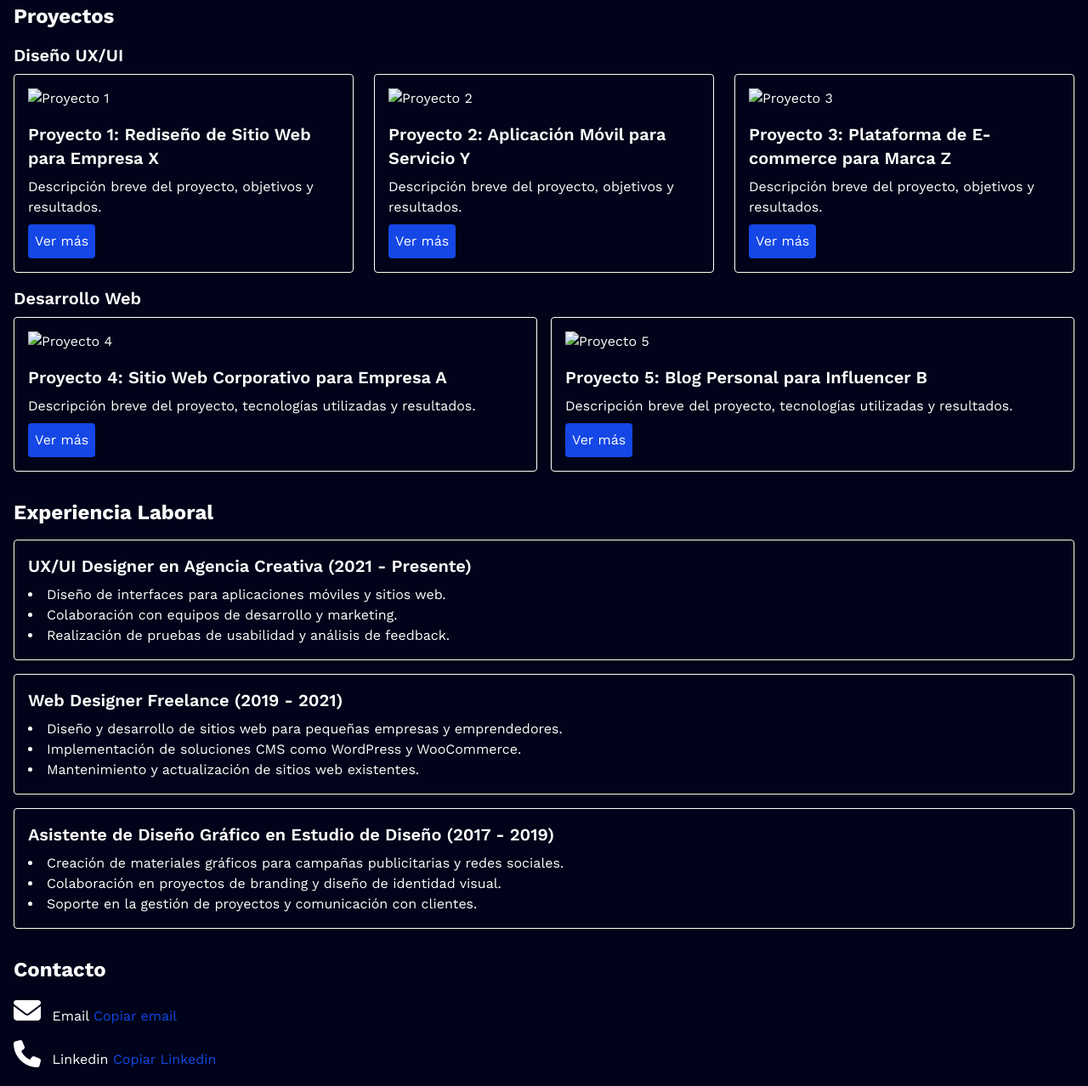
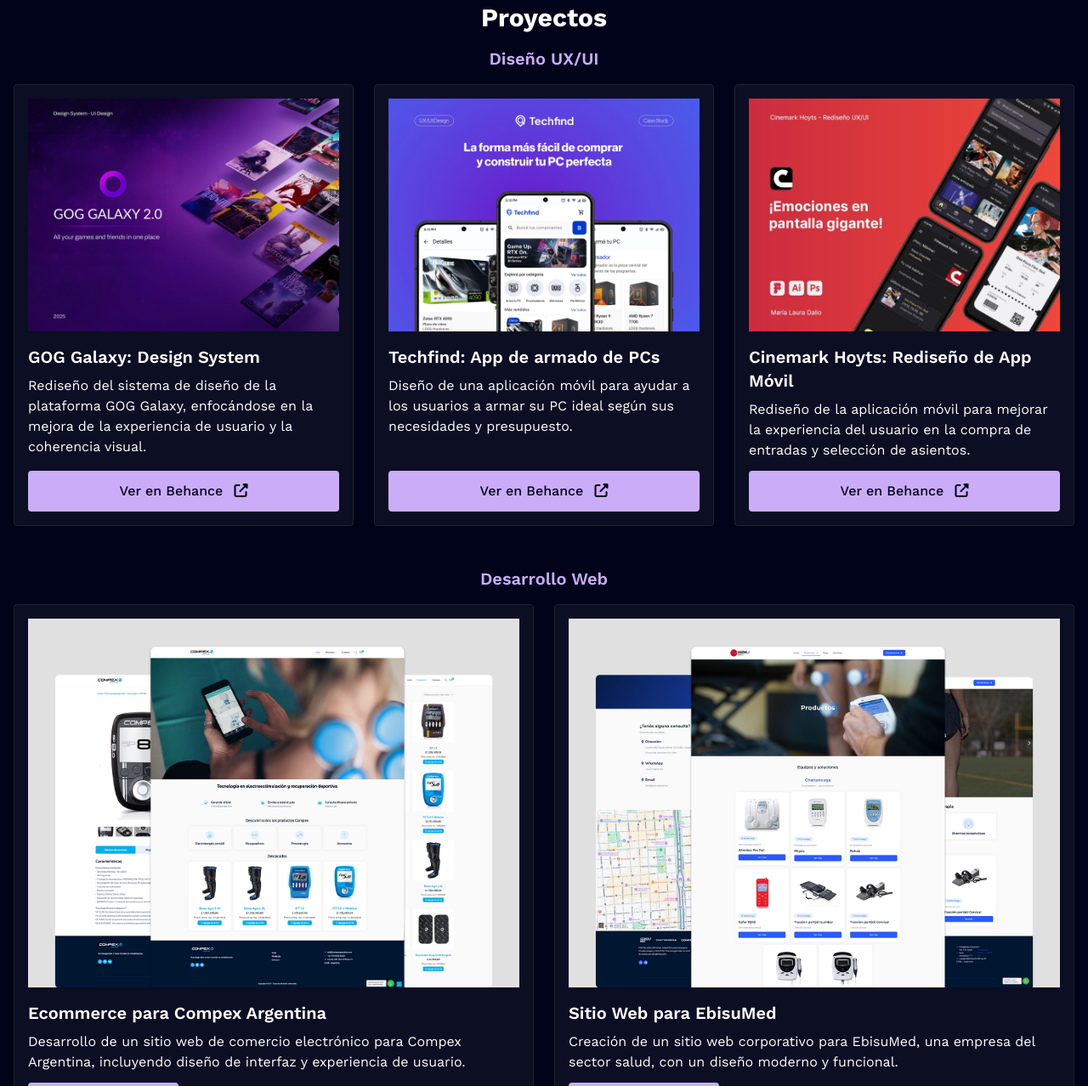
Before and after one commit to mldalio/Portfolio, a website: page pages/index.html in a window 1280 px wide. Shown: the part 1522-2800 px from the top of the page at 85% size. Drawn offline with nearby package versions, Linux system fonts and the light colour scheme.

Commit message:
agregado de contenido

```diff
--- a/pages/index.html
+++ b/pages/index.html
@@ -11,7 +11,7 @@
 </head>
 <header>
     <nav
-        class="fixed top-10 left-1/2 -translate-x-1/2 shadow-lg rounded-2xl flex gap-6 items-center bg-nav border-1 border-nav-stroke text-white p-6 z-50">
+        class="fixed top-10 left-1/2 -translate-x-1/2 shadow-lg rounded-2xl flex gap-6 items-center bg-cards/90 border-1 border-cards-stroke text-white p-6 z-50 blurred-backdrop">
         <ul class="flex space-x-4">
             <li>
                 <a href="#" class="text-primary hover:font-bold">Inicio</a>
@@ -37,7 +37,7 @@
         <section class="text-center my-4">
             <img src="/assets/profile.webp" alt="María Laura Dalio" class="w-40 h-40 rounded-full mx-auto mb-4" />
             <div
-                class="flex items-center space-x-2 py-3 px-6 bg-nav border-1 border-nav-stroke text-white rounded-full justify-center w-fit mx-auto mb-6">
+                class="flex items-center space-x-2 py-3 px-6 bg-cards border-1 border-cards-stroke text-white rounded-full justify-center w-fit mx-auto mb-6">
                 <span class="relative flex h-3 w-3">
                     <span class="absolute inline-flex h-full w-full rounded-full bg-green-400 opacity-75 animate-ping">
                     </span>
@@ -63,18 +63,18 @@
 
             <div class="flex justify-center mb-4">
                 <a href="https://www.behance.net/marialauradalio" target="_blank"
-                    class="bg-nav text-white px-4 py-2 rounded hover:text-primary flex items-center space-x-2 ml-4 border-1 border-nav-stroke">
+                    class="bg-cards text-white px-4 py-2 rounded hover:text-primary flex items-center space-x-2 ml-4 border-1 border-cards-stroke">
                     <span>Behance</span>
                     <i class="fab fa-behance fa"></i>
                 </a>
                 <a href="https://github.com/marialauradalio" target="_blank"
-                    class="bg-nav text-white px-4 py-2 rounded hover:text-primary flex items-center space-x-2 ml-4 border-1 border-nav-stroke">
+                    class="bg-cards text-white px-4 py-2 rounded hover:text-primary flex items-center space-x-2 ml-4 border-1 border-cards-stroke">
                     <span>GitHub</span>
                     <i class="fab fa-github fa"></i>
                 </a>
 
                 <a href="https://www.linkedin.com/in/marialauradalio/" target="_blank"
-                    class="bg-nav text-white px-4 py-2 rounded hover:text-primary flex items-center space-x-2 ml-4 border-1 border-nav-stroke">
+                    class="bg-cards text-white px-4 py-2 rounded hover:text-primary flex items-center space-x-2 ml-4 border-1 border-cards-stroke">
                     <span>Linkedin</span>
                     <i class="fab fa-linkedin fa"></i>
                 </a>
@@ -342,21 +342,21 @@
         <section class="my-12">
             <h2 class="text-3xl font-bold mb-6 text-center">Servicios</h2>
             <div class="max-w-full mx-auto grid grid-cols-1 md:grid-cols-2 lg:grid-cols-3 gap-6">
-                <div class="p-6 bg-nav border border-nav-stroke rounded-lg shadow hover:shadow-lg transition-shadow duration-300">
+                <div class="p-6 bg-cards border border-cards-stroke rounded-lg shadow hover:shadow-lg transition-shadow duration-300">
                     <img src="/assets/dg.webp" alt="Diseño Gráfico" class="mb-4 w-full h-auto object-cover rounded">
                     <h3 class="text-xl font-semibold mb-2">Diseño Gráfico</h3>
                     <p class="text-gray-300">Diseño de contenido digital para redes sociales y creación de materiales promocionales que
                         fortalecen la comunicación de marca. Propuestas visuales claras y atractivas, pensadas para
                         transmitir mensajes de manera efectiva.</p>
                 </div>
-                <div class="p-6 bg-nav border border-nav-stroke rounded-lg shadow hover:shadow-lg transition-shadow duration-300">
+                <div class="p-6 bg-cards border border-cards-stroke rounded-lg shadow hover:shadow-lg transition-shadow duration-300">
                     <img src="/assets/uxui.webp" alt="Diseño UX/UI" class="mb-4 w-full h-auto object-cover rounded">
                     <h3 class="text-xl font-semibold mb-2">Diseño UX/UI</h3>
                     <p class="text-gray-300">Diseño de interfaces digitales intuitivas y atractivas, con foco en la experiencia de usuario. Se
                         aplican buenas prácticas de UX/UI, sistemas de componentes en Figma y prototipado para lograr
                         productos consistentes, escalables y fáciles de usar.</p>
                 </div>
-                <div class="p-6 bg-nav border border-nav-stroke rounded-lg shadow hover:shadow-lg transition-shadow duration-300">
+                <div class="p-6 bg-cards border border-cards-stroke rounded-lg shadow hover:shadow-lg transition-shadow duration-300">
                     <img src="/assets/web.webp" alt="Desarrollo Web" class="mb-4 w-full h-auto object-cover rounded">
                     <h3 class="text-xl font-semibold mb-2">Desarrollo Web</h3>
                     <p class="text-gray-300">Creación de sitios web modernos y funcionales, adaptados a cada proyecto. Se integran WordPress,
@@ -366,133 +366,137 @@
             </div>
         </section>
 
-
-
-        <section class="my-8">
-            <h2 class="text-2xl font-bold mb-4">Proyectos</h2>
+        <section class="my-12">
+            <h2 class="text-3xl font-bold mb-4 text-center">Proyectos</h2>
             <div class="my-4">
-                <h3 class="text-xl font-semibold mb-2">Diseño UX/UI</h3>
-                <div class="grid grid-cols-1 md:grid-cols-3 lg:grid-cols-3 gap-6">
-                    <div class="p-4 border rounded shadow">
-                        <img src="/assets/proyecto1.png" alt="Proyecto 1" class="mb-4" />
+                <h3 class="text-xl text-center text-primary font-semibold mb-4">Diseño UX/UI</h3>
+                <div class="grid grid-cols-1 md:grid-cols-2 lg:grid-cols-3 gap-6">
+                    <div class="p-4 bg-cards border border-cards-stroke rounded shadow flex flex-col ">
+                        <img src="/assets/gog.webp" alt="GOG Galaxy Design System" class="mb-4 w-full h-auto object-cover" />
                         <h3 class="text-xl font-semibold mb-2">
-                            Proyecto 1: Rediseño de Sitio Web para Empresa X
+                            GOG Galaxy: Design System
                         </h3>
-                        <p>Descripción breve del proyecto, objetivos y resultados.</p>
-                        <button class="mt-2 p-2 bg-blue-700 text-white rounded hover:bg-blue-800">
-                            Ver más
+                        <p>Rediseño del sistema de diseño de la plataforma GOG Galaxy, enfocándose en la
+                            mejora de la experiencia de usuario y la coherencia visual.</p>
+                        <div class="mt-auto">
+                        <button class="mt-3 p-3 w-full bg-primary text-bg font-medium rounded hover:bg-primary-hover cursor-pointer">
+                            Ver en Behance
+                            <i class="fas fa-external-link-alt ml-2"></i>
                         </button>
+                        </div>
                     </div>
-                    <div class="p-4 border rounded shadow">
-                        <img src="/assets/proyecto2.png" alt="Proyecto 2" class="mb-4" />
+                    <div class="p-4 bg-cards border border-cards-stroke rounded shadow flex flex-col">
+                        <img src="/assets/techfind.webp" alt="Tech Find App de armado de PCs" class="mb-4 w-full h-auto object-cover" />
                         <h3 class="text-xl font-semibold mb-2">
-                            Proyecto 2: Aplicación Móvil para Servicio Y
+                            Techfind: App de armado de PCs
                         </h3>
-                        <p>Descripción breve del proyecto, objetivos y resultados.</p>
-                        <button class="mt-2 p-2 bg-blue-700 text-white rounded hover:bg-blue-800">
-                            Ver más
+                        <p>Diseño de una aplicación móvil para ayudar a los usuarios a armar su PC ideal
+                            según sus necesidades y presupuesto.</p>
+                        <div class="mt-auto">
+                        <button class="mt-3 p-3 w-full bg-primary text-bg font-medium rounded hover:bg-primary-hover cursor-pointer">
+                            Ver en Behance
+                            <i class="fas fa-external-link-alt ml-2"></i>
                         </button>
+                        </div>
                     </div>
-                    <div class="p-4 border rounded shadow">
-                        <img src="/assets/proyecto3.png" alt="Proyecto 3" class="mb-4" />
+                    <div class="p-4 bg-cards border border-cards-stroke rounded shadow flex flex-col">
+                        <img src="/assets/cinemark.webp" alt="Cinemark Hoyts" class="mb-4 w-full h-auto object-cover" />
                         <h3 class="text-xl font-semibold mb-2">
-                            Proyecto 3: Plataforma de E-commerce para Marca Z
+                            Cinemark Hoyts: Rediseño de App Móvil
                         </h3>
-                        <p>Descripción breve del proyecto, objetivos y resultados.</p>
-                        <button class="mt-2 p-2 bg-blue-700 text-white rounded hover:bg-blue-800">
-                            Ver más
+                        <p>Rediseño de la aplicación móvil para mejorar la experiencia
+                            del usuario en la compra de entradas y selección de asientos.</p>
+                        <div class="mt-auto">
+                        <button class="mt-3 p-3 w-full bg-primary text-bg font-medium rounded hover:bg-primary-hover cursor-pointer">
+                            Ver en Behance
+                            <i class="fas fa-external-link-alt ml-2"></i>
                         </button>
+                        </div>
                     </div>
                 </div>
             </div>
-            <div class="my-4">
-                <h3 class="text-xl font-semibold mb-2">Desarrollo Web</h3>
-                <div class="grid grid-cols-1 md:grid-cols-2 gap-4">
-                    <div class="p-4 border rounded shadow">
-                        <img src="/assets/proyecto4.png" alt="Proyecto 4" class="mb-4" />
+            <div class="my-12">
+                <h3 class="text-xl text-center text-primary font-semibold mb-4">Desarrollo Web</h3>
+                <div class="grid grid-cols-1 md:grid-cols-2 gap-6">
+                    <div class="p-4 bg-cards border border-cards-stroke rounded shadow flex flex-col">
+                        <img src="/assets/compexarg.webp" alt="Ecommerce para Compex Argentina" class="mb-4 w-full h-auto object-cover" />
                         <h3 class="text-xl font-semibold mb-2">
-                            Proyecto 4: Sitio Web Corporativo para Empresa A
+                            Ecommerce para Compex Argentina
                         </h3>
                         <p>
-                            Descripción breve del proyecto, tecnologías utilizadas y
-                            resultados.
+                            Desarrollo de un sitio web de comercio electrónico para
+                            Compex Argentina, incluyendo diseño de interfaz y
+                            experiencia de usuario.
                         </p>
-                        <button class="mt-2 p-2 bg-blue-700 text-white rounded hover:bg-blue-800">
-                            Ver más
+                        <div class="mt-auto">
+                        <button class="mt-3 p-3 w-full md:w-auto bg-primary text-bg font-medium rounded hover:bg-primary-hover cursor-pointer">
+                            Ver sitio en vivo
+                            <i class="fas fa-external-link-alt ml-2"></i>
                         </button>
+                        </div>
                     </div>
-                    <div class="p-4 border rounded shadow">
-                        <img src="/assets/proyecto5.png" alt="Proyecto 5" class="mb-4" />
+                    <div class="p-4 bg-cards border border-cards-stroke rounded shadow flex flex-col">
+                        <img src="/assets/ebisumed.webp" alt="Sitio Web para Ebisumed" class="mb-4 w-full h-auto object-cover" />
                         <h3 class="text-xl font-semibold mb-2">
-                            Proyecto 5: Blog Personal para Influencer B
+                            Sitio Web para EbisuMed
                         </h3>
                         <p>
-                            Descripción breve del proyecto, tecnologías utilizadas y
-                            resultados.
+                            Creación de un sitio web corporativo para EbisuMed,
+                            una empresa del sector salud, con un diseño moderno y
+                            funcional.
                         </p>
-                        <button class="mt-2 p-2 bg-blue-700 text-white rounded hover:bg-blue-800">
-                            Ver más
+                        <div class="mt-auto">
+                        <button class="mt-3 p-3 w-full md:w-auto bg-primary text-bg font-medium rounded hover:bg-primary-hover cursor-pointer">
+                            Ver sitio en vivo
+                            <i class="fas fa-external-link-alt ml-2"></i>
                         </button>
+                        </div>
                     </div>
                 </div>
             </div>
         </section>
         <section class="my-8">
-            <h2 class="text-2xl font-bold mb-4">Experiencia Laboral</h2>
-            <div class="space-y-4">
-                <div class="p-4 border rounded shadow">
-                    <h3 class="text-xl font-semibold mb-2">
-                        UX/UI Designer en Agencia Creativa (2021 - Presente)
+            <h2 class="text-2xl text-center font-bold mb-4 text-primary">Experiencia Laboral</h2>
+                <div class="p-4">
+                    <h3 class="text-xl font-semibold">
+                        Diseñadora UX/UI - Diseñadora Web
                     </h3>
-                    <ul class="list-disc list-inside">
-                        <li>
-                            Diseño de interfaces para aplicaciones móviles y sitios web.
+                    <p class="text-md text-gray-300 mb-2">EbisuMed (2024 - Presente)</p>
+                    <ul class="list-disc list-inside marker:text-primary">
+                        <li> Diseño integral de sitios web institucionales y e-commerce desde wireframes hasta implementación en WordPress.
                         </li>
-                        <li>Colaboración con equipos de desarrollo y marketing.</li>
-                        <li>
-                            Realización de pruebas de usabilidad y análisis de feedback.
+                        <li>Desarrollo de soluciones personalizadas con HTML, CSS, JavaScript y configuración de WooCommerce.</li>
+                        <li> Análisis de métricas web para optimización de experiencia de usuario y conversión.
                         </li>
                     </ul>
                 </div>
-            </div>
-            <div class="space-y-4 mt-4">
-                <div class="p-4 border rounded shadow">
-                    <h3 class="text-xl font-semibold mb-2">
-                        Web Designer Freelance (2019 - 2021)
+                <div class="p-4">
+                    <h3 class="text-xl font-semibold">
+                        Diseñadora gráfica
                     </h3>
-                    <ul class="list-disc list-inside">
-                        <li>
-                            Diseño y desarrollo de sitios web para pequeñas empresas y
-                            emprendedores.
-                        </li>
-                        <li>
-                            Implementación de soluciones CMS como WordPress y WooCommerce.
-                        </li>
-                        <li>Mantenimiento y actualización de sitios web existentes.</li>
-                    </ul>
-                </div>
-            </div>
-            <div class="space-y-4 mt-4">
-                <div class="p-4 border rounded shadow">
-                    <h3 class="text-xl font-semibold mb-2">
-                        Asistente de Diseño Gráfico en Estudio de Diseño (2017 - 2019)
-                    </h3>
-                    <ul class="list-disc list-inside">
-                        <li>
-                            Creación de materiales gráficos para campañas publicitarias y
-                            redes sociales.
-                        </li>
-                        <li>
-                            Colaboración en proyectos de branding y diseño de identidad
-                            visual.
-                        </li>
-                        <li>
-                            Soporte en la gestión de proyectos y comunicación con clientes.
+                    <p class="text-md text-gray-300 mb-2">EbisuMed (2024 - Presente)</p>
+                    <ul class="list-disc list-inside marker:text-primary">
+                        <li> Desarrollo de identidad visual digital y contenido para redes sociales y materiales promocionales.
                         </li>
                     </ul>
                 </div>
-            </div>
+                <div class="p-4">
+                    <h3 class="text-xl font-semibold">
+                        Diseñadora UX/UI - Diseñadora Web
+                    </h3>
+                    <p class="text-md text-gray-300 mb-2">Freelance (2023 - Presente)</p>
+                    <ul class="list-disc list-inside marker:text-primary">
+                        <li> Rediseño de sitios web corporativos mejorando navegación, jerarquía visual y experiencia de usuario. </li>
+                        <li> Creación de prototipos en Figma e implementación responsive en múltiples plataformas.</li>
+                        <li> Configuración de soluciones e-commerce y análisis de métricas para optimización continua.</li>
+                    </ul>
+                </div>
         </section>
+
+
+
+
+
         <section class="my-8">
             <h2 class="text-2xl font-bold mb-4">Contacto</h2>
             <div class="space-y-4">
--- a/src/input.css
+++ b/src/input.css
@@ -6,10 +6,11 @@
     --font-sans: 'Work Sans', sans-serif;
     /* Colors */
     --color-bg: #000319;
-    --color-nav: #0C0E23;
-    --color-nav-stroke: #202236;
+    --color-cards: #0C0E23;
+    --color-cards-stroke: #202236;
     --color-button: #231A33;
     --color-primary: #CBACF9;
+    --color-primary-hover: #D8BFFB;
 }
 
 @keyframes infiniteScroll {
```
Also changed, not shown: assets/cinemark.webp (added), assets/compexarg.webp (added), assets/ebisumed.webp (added), assets/gog.webp (added), assets/techfind.webp (added), dist/output.css.
